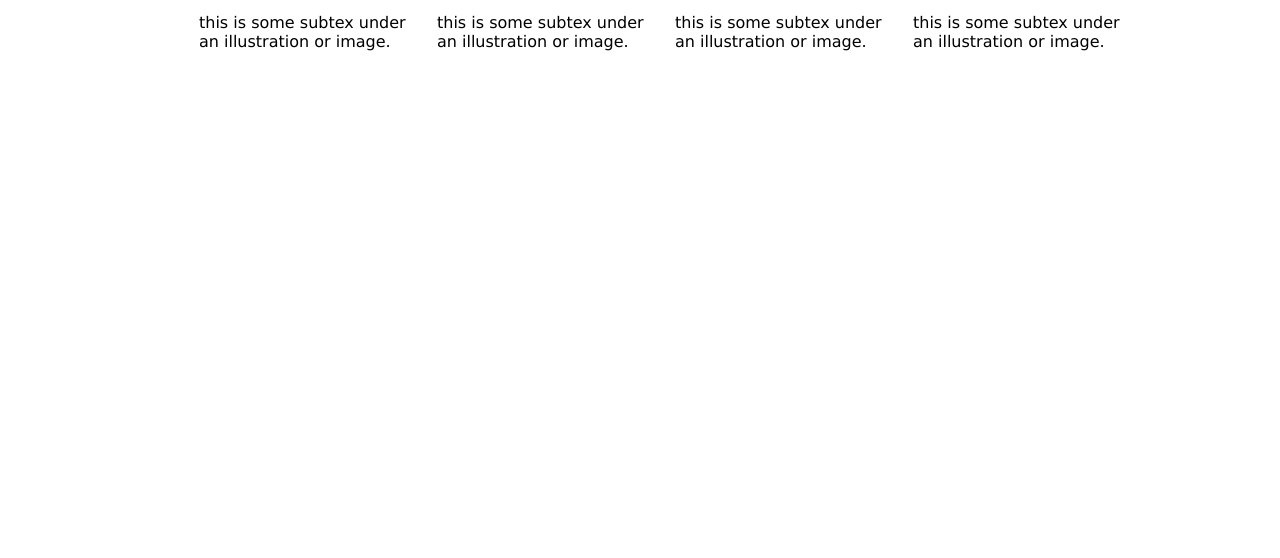
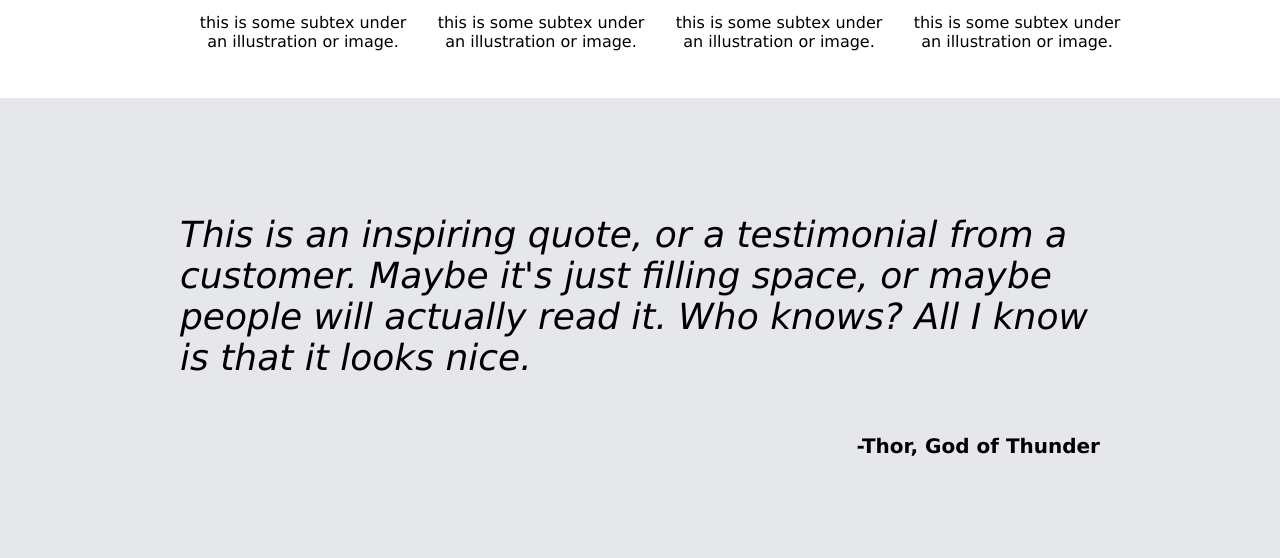
Before and after one commit to majiro1996/landing-page, a plain HTML site: page index.html in a window 1280 px wide. Shown: the part 836-1394 px from the top of the page. Before the commit the page ends 934 px from the top, so only its background shows below. Drawn offline with Linux system fonts and the light colour scheme.

Commit message:
Add third block, quote and signature

```diff
--- a/index.html
+++ b/index.html
@@ -27,7 +27,6 @@
         <div><img class="imgone" src="https://cdn.pixabay.com/photo/2016/07/25/09/05/pistachios-1540134_960_720.jpg"></div>
     </div>
 
-    <!--third part-->
     <div id="blocktwo">
         <h2>Some random information</h2>
         <ul class="midl">
@@ -39,7 +38,10 @@
 
     </div>
 
-
+    <div id="blockthree">
+        <p class="quote">This is an inspiring quote, or a testimonial from a customer. Maybe it's just filling space, or maybe people will actually read it. Who knows? All I know is that it looks nice.</p>
+        <p class="signature">-Thor, God of Thunder</p>
+    </div>
 
 </body>
 </html>
--- a/styles.css
+++ b/styles.css
@@ -106,3 +106,33 @@ h2 {
     flex:0;
     padding: 15px;
  }
+
+ .subtext {
+     text-align: center;
+ }
+
+ /*fourth part*/
+
+ #blockthree {
+    display:flex;
+    background-color:#E5E7EB;
+    flex-direction: column;
+    align-items:center;
+    padding:80px;
+ }
+
+.quote {
+    font-size:36px;
+    font-style:italic;
+}
+
+.signature {
+    font-weight:900;
+    font-size: 20px;
+    align-self: flex-end;
+}
+
+.quote,.signature {
+    margin-left: 100px;
+    margin-right: 100px;
+}
```
